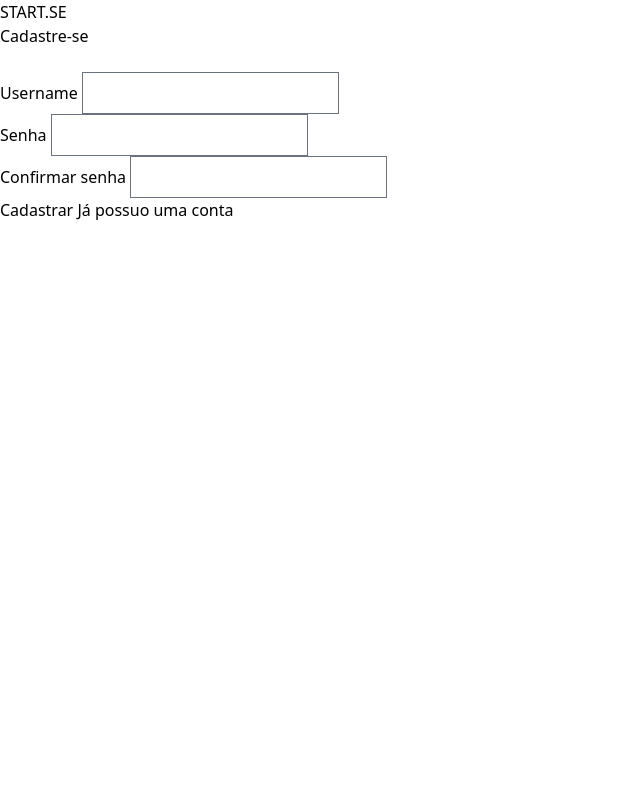
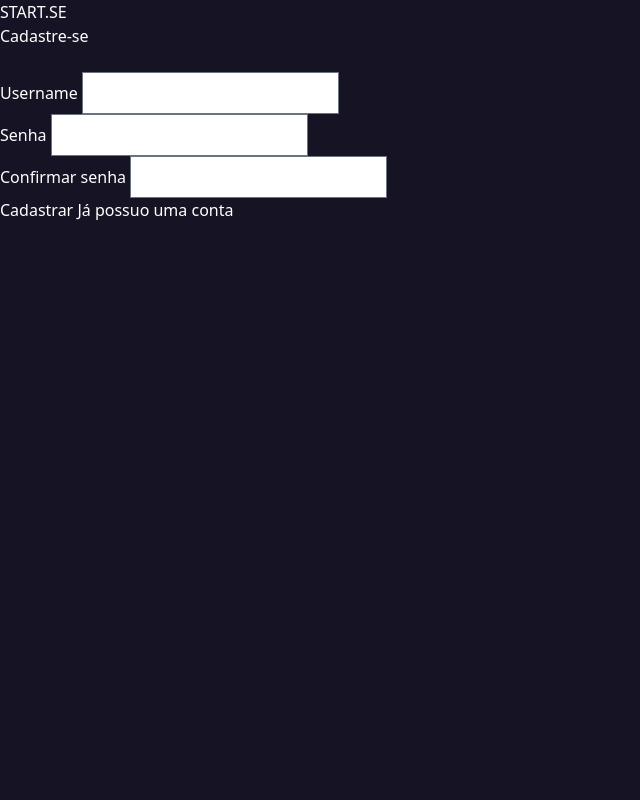
Before and after one commit to emidiovaleretto/start.se, a Django app: page /users/registration/ in a window 1280 px wide. Shown: the whole page, without its empty margins (0-640 px from the left). Run offline with Django 5.2, Linux system fonts and the light colour scheme; style sheets or scripts are compiled from the project's sources; some libraries are stand-ins or nearby versions.

Commit message:
chore: set up the base template

```diff
--- a/templates/base.html
+++ b/templates/base.html
@@ -3,13 +3,15 @@
 <!doctype html>
 <html lang="en">
   <head>
-    {% tailwind_css %}
     <meta charset="utf-8">
     <meta name="viewport" content="width=device-width, initial-scale=1">
+    {% tailwind_css %}
     <title>{% block 'title' %}Start.se{% endblock %}</title>
     {% block 'head' %}{% endblock 'head' %}
   </head>
   <body>
-    {% block 'body' %}{% endblock 'body' %}
+    <div class="bg-main-color h-screen text-white">
+      {% block 'body' %}{% endblock 'body' %}
+    </div>
   </body>
 </html>
```
